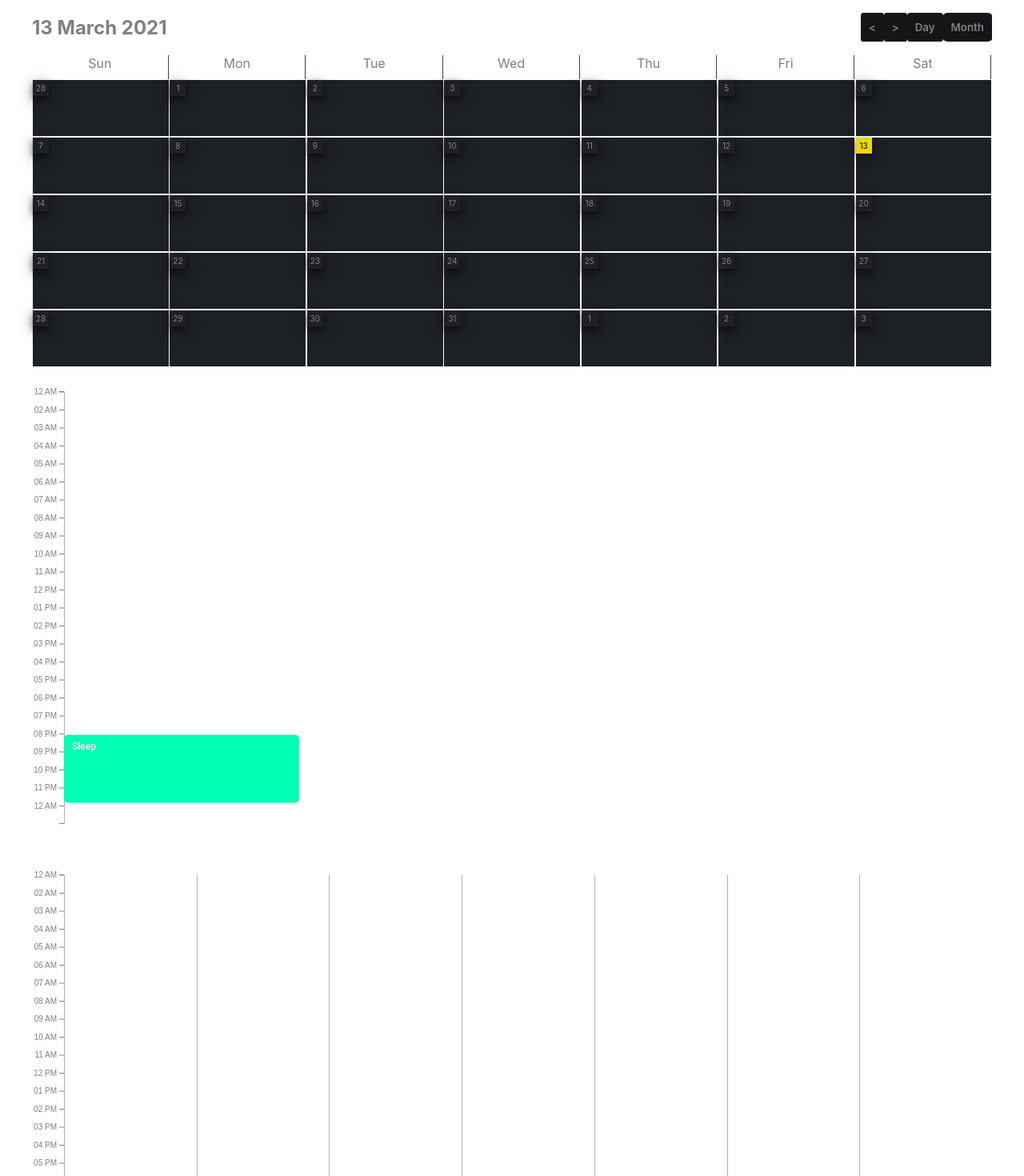
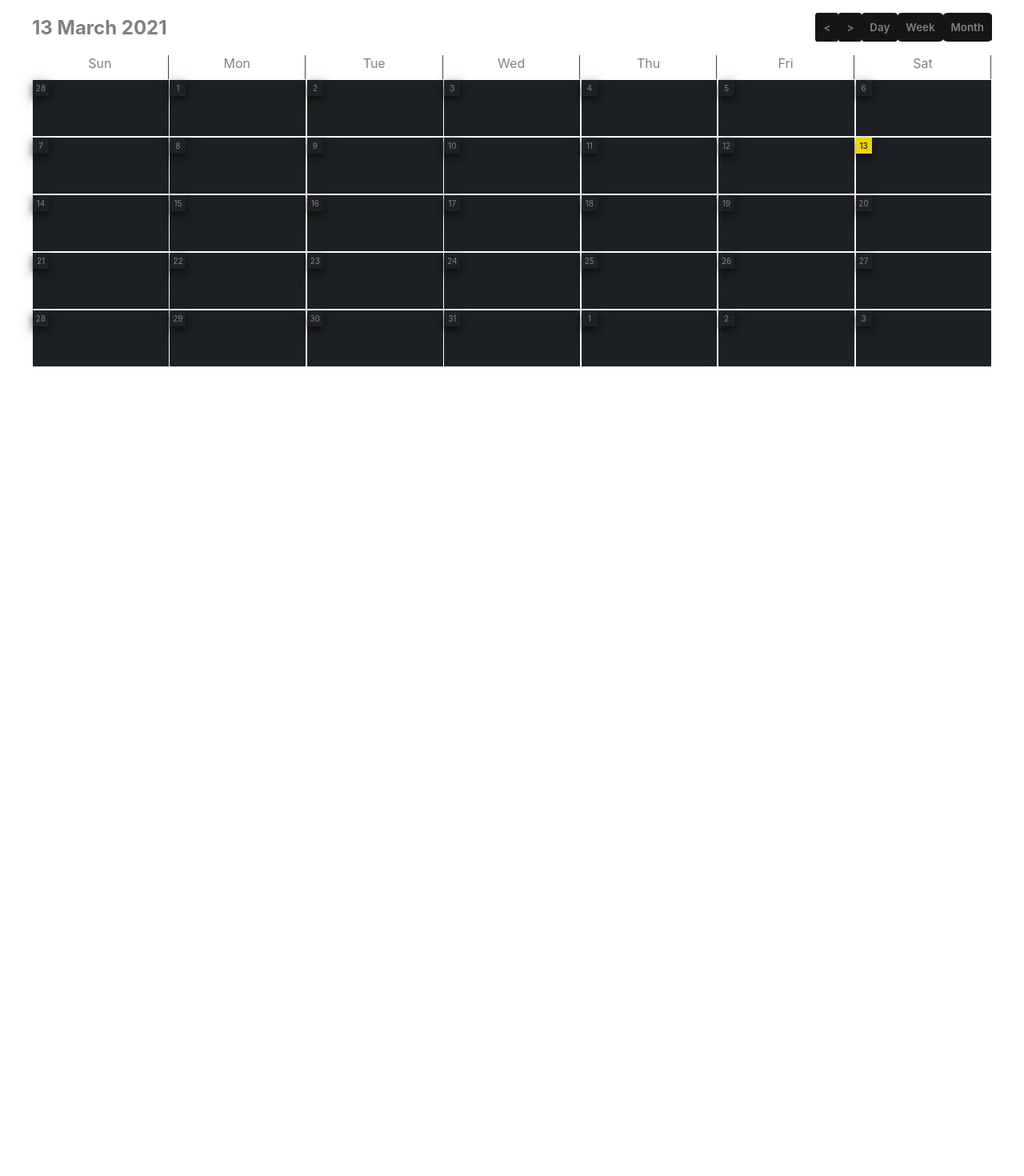
Before and after one commit to ForgottenTale/IEEE-site, a React (Create React App) app: page / in a window 1280 px wide. Shown: the top 1470 px of the page at 80% size. After the commit the page ends 800 px from the top, so only its background shows below. Built offline with nearby package versions, Linux system fonts and the light colour scheme.

Commit message:
Can switch to differnt views

```diff
--- a/src/components/calender/calender.js
+++ b/src/components/calender/calender.js
@@ -10,6 +10,9 @@ function Calender() {
 
     const [days, setDays] = useState([]);
     const [today, setToday] = useState([]);
+    const [monthView, setMonthView] = useState(true);
+    const [weekView, setWeekView] = useState(false);
+    const [dayView, setDayView] = useState(false);
     const [next, setNext] = useState(0);
 
     useEffect(() => {
@@ -136,6 +139,25 @@ function Calender() {
         setNext(next - 1);
     }
 
+    const toggleDayView = () => {
+        setDayView(true);
+        setMonthView(false);
+        setWeekView(false);
+    }
+    const toggleMonthView = () => {
+        setDayView(false);
+        setMonthView(true);
+        setWeekView(false);
+    }
+
+    const toggleWeekView = () => {
+        setDayView(false);
+        setMonthView(false);
+        setWeekView(true);
+    }
+
+
+
     const calendarEvents = [
         {
             timeFrom: 1616700600000,
@@ -164,17 +186,19 @@ function Calender() {
                 <div className="calender_menu_buttons">
                     <button className="calender_menu_buttons_button" onClick={prevMonth}>&#60;</button>
                     <button className="calender_menu_buttons_button" onClick={nextMonth}>&#62;</button>
-                    <button className="calender_menu_buttons_button" onClick={nextMonth}>Day</button>
-                    <button className="calender_menu_buttons_button" onClick={nextMonth}>Month</button>
+                    <button className="calender_menu_buttons_button" onClick={toggleDayView}>Day</button>
+                    <button className="calender_menu_buttons_button" onClick={toggleWeekView}>Week</button>
+                    <button className="calender_menu_buttons_button" onClick={toggleMonthView}>Month</button>
                 </div>
             </div>
 
 
 
 
-            <MonthView days={days} />
-            <DayView calendarEvents={calendarEvents} />
-            <WeekView calendarEvents={calendarEvents}/>
+
+            {dayView ? <DayView calendarEvents={calendarEvents} /> : null}
+            {weekView ? <WeekView calendarEvents={calendarEvents} /> : null}
+            {monthView ? <MonthView days={days} /> : null}
 
         </div>
     );
```
Also changed, not shown: src/components/calender/components/DayNameBody.js (added), src/components/calender/components/DayNameBody.scss (added).
